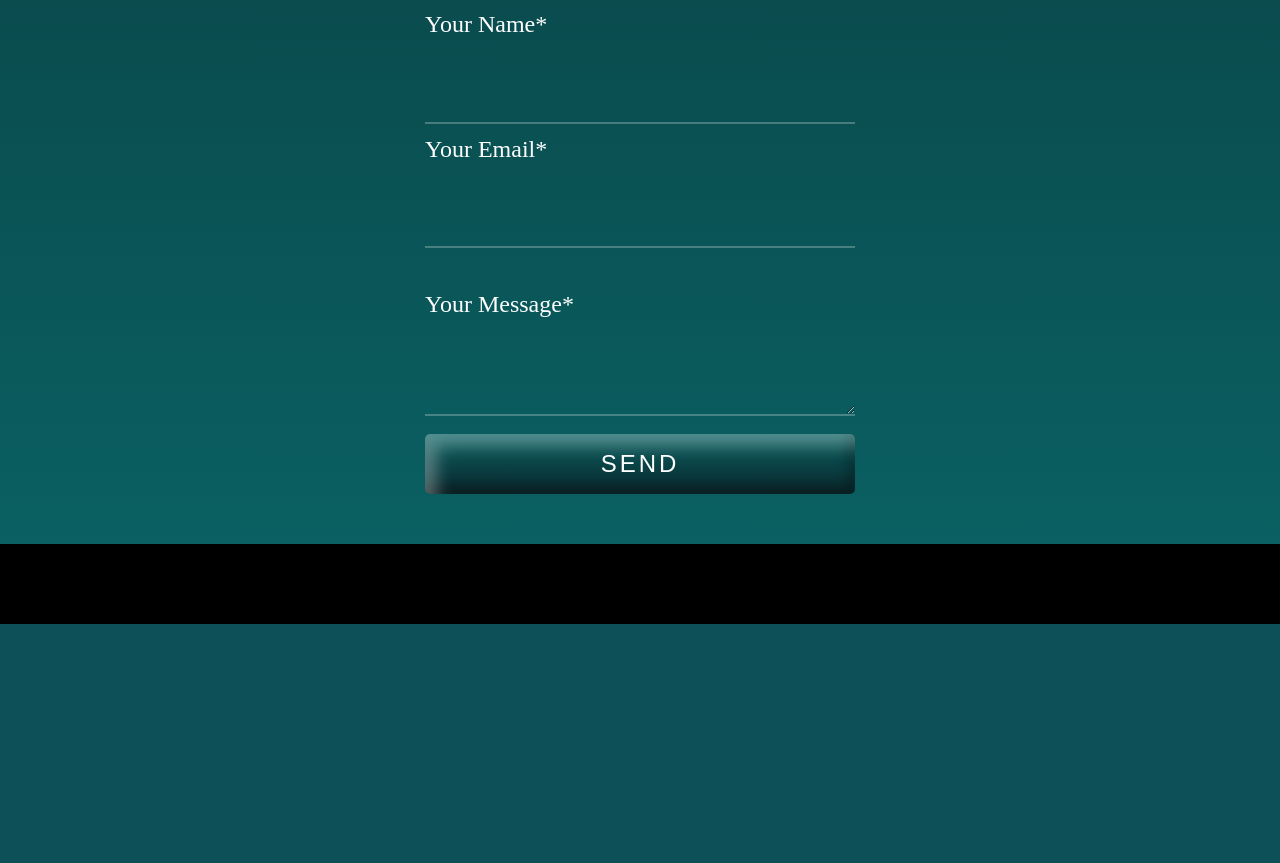
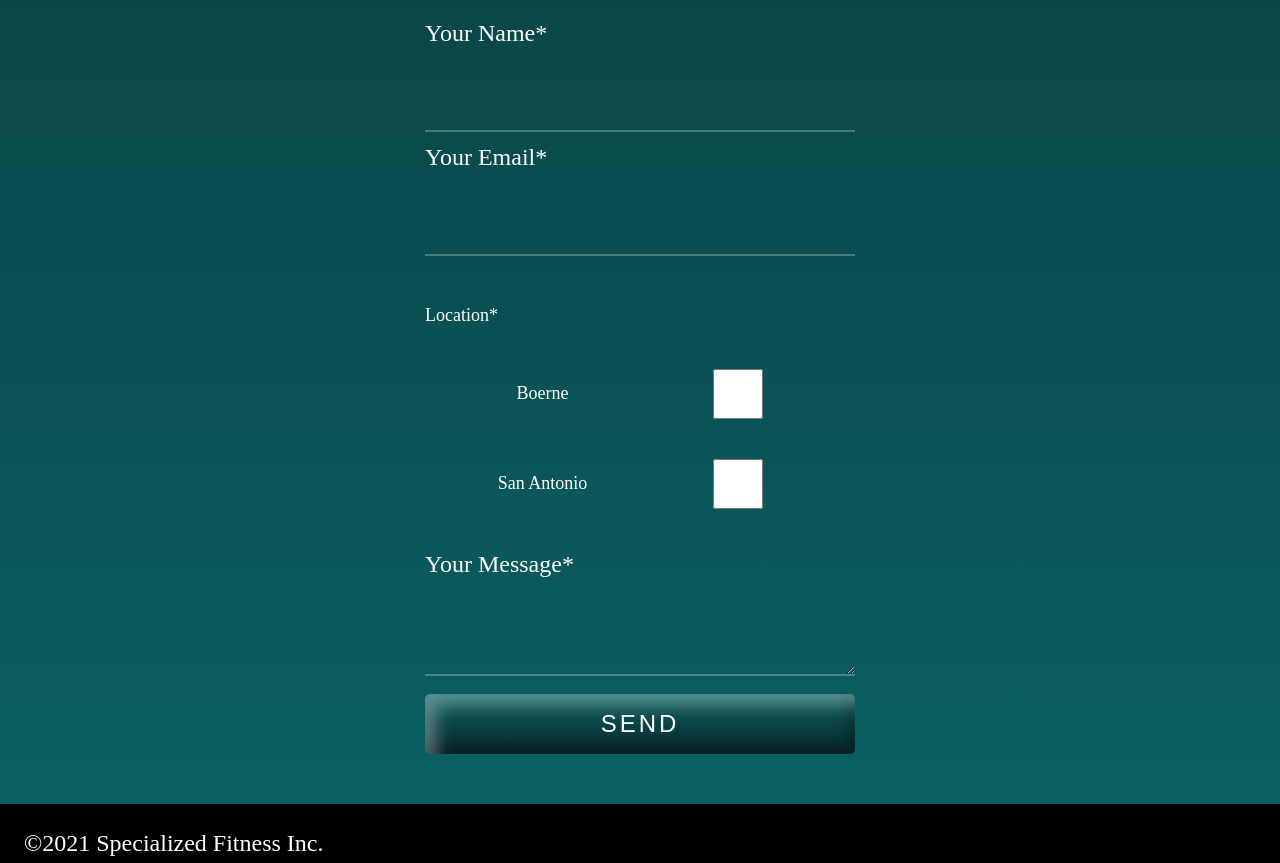
Before and after one commit to Graeme-Parker-Smith/fit, a PHP site: page / in a window 1280 px wide. Shown: the part 1861-2724 px from the top of the page. Before the commit the page ends 2485 px from the top, so only its background shows below. Run offline with PHP 8.4, Linux system fonts and the light colour scheme.

Commit message:
add location checkboxes and increase hero size

```diff
--- /dev/null
+++ b/app/scss/_checkbox.scss
@@ -0,0 +1,126 @@
+/* Made by Jimmy Gillam */
+$checked-color: #34b93d;
+$unchecked-color: #000;
+$checkbox-height: 100px;
+$background-color:#667788;
+$font-color:#efefef;
+$duration: .4s;
+
+/* Checkmark style starts */
+
+@-moz-keyframes dothabottomcheck{
+    0% { height: 0; }
+    100% { height: $checkbox-height/2; }
+}
+
+@-webkit-keyframes dothabottomcheck{
+    0% { height: 0; }
+    100% { height: $checkbox-height/2; }
+}
+
+@keyframes dothabottomcheck{
+    0% { height: 0; }
+    100% { height: $checkbox-height/2;  }
+}
+
+@keyframes dothatopcheck{
+    0% { height: 0; }
+    50% { height: 0; }
+    100% { height: $checkbox-height * 1.2; }
+}
+@-webkit-keyframes dothatopcheck{
+    0% { height: 0; }
+    50% { height: 0; }
+    100% { height: $checkbox-height * 1.2; }
+}
+@-moz-keyframes dothatopcheck{
+    0% { height: 0; }
+    50% { height: 0; }
+    100% { height: $checkbox-height * 1.2; }
+}
+
+input[type=checkbox]{
+    height: 50px;
+    width: 50px;
+}
+
+.check-box {
+    height: $checkbox-height;
+    width: $checkbox-height;
+    background-color: transparent;
+    border: $checkbox-height * .1 solid $unchecked-color;
+    border-radius: 5px;
+    position: relative;
+    display: inline-block;
+    -moz-box-sizing: border-box;
+    -webkit-box-sizing: border-box;
+    box-sizing: border-box;
+    -moz-transition: border-color ease $duration/2;
+    -o-transition: border-color ease $duration/2;
+    -webkit-transition: border-color ease $duration/2;
+    transition: border-color ease $duration/2;
+    cursor:pointer;
+
+    &::before, &::after {
+        -moz-box-sizing: border-box;
+        -webkit-box-sizing: border-box;
+        box-sizing: border-box;
+        position: absolute;
+        height: 0;
+        width: $checkbox-height * .2;
+        background-color: $checked-color;
+        display: inline-block;
+        -moz-transform-origin: left top;
+        -ms-transform-origin: left top;
+        -o-transform-origin: left top;
+        -webkit-transform-origin: left top;
+        transform-origin: left top;
+        border-radius: 5px;
+        content: ' ';
+        -webkit-transition: opacity ease .5;
+        -moz-transition: opacity ease .5;
+        transition: opacity ease .5;
+    }
+
+    &::before {
+        top:$checkbox-height * .72;
+        left: $checkbox-height * .41;
+        box-shadow: 0 0 0 $checkbox-height * .05 $background-color;
+        -moz-transform: rotate(-135deg);
+        -ms-transform: rotate(-135deg);
+        -o-transform: rotate(-135deg);
+        -webkit-transform: rotate(-135deg);
+        transform: rotate(-135deg);
+    }
+
+    &::after {
+        top: $checkbox-height * .37;
+        left: $checkbox-height * .05;
+        -moz-transform: rotate(-45deg);
+        -ms-transform: rotate(-45deg);
+        -o-transform: rotate(-45deg);
+        -webkit-transform: rotate(-45deg);
+        transform: rotate(-45deg);
+    }
+}
+
+input[type=checkbox]:checked + .check-box,
+.check-box.checked{
+    border-color:$checked-color;
+
+    &::after{
+        height: $checkbox-height * .5;
+        -moz-animation: dothabottomcheck $duration/2 ease 0s forwards;
+        -o-animation: dothabottomcheck $duration/2 ease 0s forwards;
+        -webkit-animation: dothabottomcheck $duration/2 ease 0s forwards;
+        animation: dothabottomcheck $duration/2 ease 0s forwards;
+    }
+
+    &::before{
+        height: $checkbox-height * 1.2;
+        -moz-animation: dothatopcheck $duration ease 0s forwards;
+        -o-animation: dothatopcheck $duration ease 0s forwards;
+        -webkit-animation: dothatopcheck $duration ease 0s forwards;
+        animation: dothatopcheck $duration ease 0s forwards;
+    }
+}
--- a/app/scss/_contact.scss
+++ b/app/scss/_contact.scss
@@ -29,6 +29,10 @@
 
             outline: none;
             color: white;
+
+            &__checkboxes {
+                font-size: 18px;
+            }
         }
 
         &__submit {
--- a/app/scss/_footer.scss
+++ b/app/scss/_footer.scss
@@ -1,8 +1,9 @@
 .footer {
     background-color: black;
     color: $white;
-    padding: 2.5rem;
-    text-align: center;
+    padding: 1.5rem;
+    padding-bottom: 0.25rem;
+    text-align: left;
 
     .container {
         @include breakpoint-up(large) {
--- a/app/scss/_globals.scss
+++ b/app/scss/_globals.scss
@@ -134,6 +134,23 @@ a:hover {
 	}
 }
 
+// Grid
+.grid--2x2 {
+	display: grid;
+	grid-template-columns: repeat(2, 1fr);
+}
+
+.grid--4x4 {
+	display: grid;
+    grid-template-columns: repeat(2, 1fr);
+    justify-items: center;
+    align-items: center;
+}
+
+.pad-20 {
+	margin: 20px;
+}
+
 // Buttons
 button,
 .button {
--- a/app/scss/_hero.scss
+++ b/app/scss/_hero.scss
@@ -36,6 +36,7 @@
         background-position: 50% 50%;
         // min-height: 17.5rem;
         min-height: 100vh;
+        height: 110vh;
         width: 100vw;
 
         // @include breakpoint-up(medium) {
--- a/app/scss/style.css
+++ b/app/scss/style.css
@@ -35,6 +35,148 @@
 }
 .fade-out {
   animation: fade-out 200ms ease-in-out forwards;
+}
+
+/* Made by Jimmy Gillam */
+/* Checkmark style starts */
+@-moz-keyframes dothabottomcheck {
+  0% {
+    height: 0;
+  }
+  100% {
+    height: 50px;
+  }
+}
+@-webkit-keyframes dothabottomcheck {
+  0% {
+    height: 0;
+  }
+  100% {
+    height: 50px;
+  }
+}
+@keyframes dothabottomcheck {
+  0% {
+    height: 0;
+  }
+  100% {
+    height: 50px;
+  }
+}
+@keyframes dothatopcheck {
+  0% {
+    height: 0;
+  }
+  50% {
+    height: 0;
+  }
+  100% {
+    height: 120px;
+  }
+}
+@-webkit-keyframes dothatopcheck {
+  0% {
+    height: 0;
+  }
+  50% {
+    height: 0;
+  }
+  100% {
+    height: 120px;
+  }
+}
+@-moz-keyframes dothatopcheck {
+  0% {
+    height: 0;
+  }
+  50% {
+    height: 0;
+  }
+  100% {
+    height: 120px;
+  }
+}
+input[type=checkbox] {
+  height: 50px;
+  width: 50px;
+}
+
+.check-box {
+  height: 100px;
+  width: 100px;
+  background-color: transparent;
+  border: 10px solid #000;
+  border-radius: 5px;
+  position: relative;
+  display: inline-block;
+  -moz-box-sizing: border-box;
+  -webkit-box-sizing: border-box;
+  box-sizing: border-box;
+  -moz-transition: border-color ease 0.2s;
+  -o-transition: border-color ease 0.2s;
+  -webkit-transition: border-color ease 0.2s;
+  transition: border-color ease 0.2s;
+  cursor: pointer;
+}
+.check-box::before, .check-box::after {
+  -moz-box-sizing: border-box;
+  -webkit-box-sizing: border-box;
+  box-sizing: border-box;
+  position: absolute;
+  height: 0;
+  width: 20px;
+  background-color: #34b93d;
+  display: inline-block;
+  -moz-transform-origin: left top;
+  -ms-transform-origin: left top;
+  -o-transform-origin: left top;
+  -webkit-transform-origin: left top;
+  transform-origin: left top;
+  border-radius: 5px;
+  content: " ";
+  -webkit-transition: opacity ease 0.5;
+  -moz-transition: opacity ease 0.5;
+  transition: opacity ease 0.5;
+}
+.check-box::before {
+  top: 72px;
+  left: 41px;
+  box-shadow: 0 0 0 5px #667788;
+  -moz-transform: rotate(-135deg);
+  -ms-transform: rotate(-135deg);
+  -o-transform: rotate(-135deg);
+  -webkit-transform: rotate(-135deg);
+  transform: rotate(-135deg);
+}
+.check-box::after {
+  top: 37px;
+  left: 5px;
+  -moz-transform: rotate(-45deg);
+  -ms-transform: rotate(-45deg);
+  -o-transform: rotate(-45deg);
+  -webkit-transform: rotate(-45deg);
+  transform: rotate(-45deg);
+}
+
+input[type=checkbox]:checked + .check-box,
+.check-box.checked {
+  border-color: #34b93d;
+}
+input[type=checkbox]:checked + .check-box::after,
+.check-box.checked::after {
+  height: 50px;
+  -moz-animation: dothabottomcheck 0.2s ease 0s forwards;
+  -o-animation: dothabottomcheck 0.2s ease 0s forwards;
+  -webkit-animation: dothabottomcheck 0.2s ease 0s forwards;
+  animation: dothabottomcheck 0.2s ease 0s forwards;
+}
+input[type=checkbox]:checked + .check-box::before,
+.check-box.checked::before {
+  height: 120px;
+  -moz-animation: dothatopcheck 0.4s ease 0s forwards;
+  -o-animation: dothatopcheck 0.4s ease 0s forwards;
+  -webkit-animation: dothatopcheck 0.4s ease 0s forwards;
+  animation: dothatopcheck 0.4s ease 0s forwards;
 }
 
 html {
@@ -171,6 +313,22 @@ a:hover {
   align-items: center;
 }
 
+.grid--2x2 {
+  display: grid;
+  grid-template-columns: repeat(2, 1fr);
+}
+
+.grid--4x4 {
+  display: grid;
+  grid-template-columns: repeat(2, 1fr);
+  justify-items: center;
+  align-items: center;
+}
+
+.pad-20 {
+  margin: 20px;
+}
+
 button,
 .button {
   position: relative;
@@ -296,6 +454,7 @@ button:hover::before,
   background-repeat: no-repeat;
   background-position: 50% 50%;
   min-height: 100vh;
+  height: 110vh;
   width: 100vw;
 }
 .no-webp .hero__image {
@@ -386,6 +545,9 @@ button:hover::before,
   outline: none;
   color: white;
 }
+.contact__form__input__checkboxes {
+  font-size: 18px;
+}
 .contact__form__submit {
   font-size: 1.5rem;
   display: inline-block;
@@ -412,8 +574,9 @@ button:hover::before,
 .footer {
   background-color: black;
   color: white;
-  padding: 2.5rem;
-  text-align: center;
+  padding: 1.5rem;
+  padding-bottom: 0.25rem;
+  text-align: left;
 }
 @media (min-width: 64em) {
   .footer .container {
--- a/app/scss/style.scss
+++ b/app/scss/style.scss
@@ -1,6 +1,7 @@
 @import "variables";
 @import "mixins";
 @import "animations";
+@import "checkbox";
 
 @import "globals";
 @import "header";
--- a/home.html
+++ b/home.html
@@ -107,11 +107,29 @@
 
 			<section class="contact" id="contact">
 				<h2>Contact Us</h2>
-				<form class="contact__form" action="/">
+				<form class="contact__form" action="" method="post">
 					<label for="name">Your Name*</label><br />
 					<input class="contact__form__input" type="text" id="name" name="name" /><br />
 					<label for="email">Your Email*</label><br />
 					<input class="contact__form__input" type="email" id="email" name="email" /><br /><br />
+					<!-- <label for="location">Your checkbox*</label><br />
+					<input class="contact__form__input" type="checkbox" id="location-input" name="location" /><br /><br />
+					<input class="contact__form__input" type="checkbox" id="location-input" name="location" /><br /><br /> -->
+					<label class="contact__form__input__checkboxes">
+						Location*
+						<div class="pad-20 grid--4x4">
+							<!-- <div> -->
+								<label class="pad-20">Boerne</label>
+								<input value="location-boerne" class="pad-20" type="checkbox" name="location-boerne" />
+							<!-- </div> -->
+							<!-- <div> -->
+								<label class="pad-20">San Antonio</label>
+								<input value="location-sanAntonio" class="pad-20" type="checkbox" name="location-sanAntonio" />
+							<!-- </div> -->
+						</div>
+					</label>
+					<!-- <br />
+					<br /> -->
 					<label for="message">Your Message*</label><br />
 					<textarea class="contact__form__input" type="text" id="message" name="message"></textarea>
 					<input id="submitMsgBtn" class="contact__form__submit button" type="submit" value="Send" />
@@ -120,8 +138,8 @@
 		</div>
 
 		<footer class="footer">
-			<!-- <p>©2021 Specialized Fitness Inc.</p>
-			<p>Owned and managed by Damian Cortez</p>
+			<span>©2021 Specialized Fitness Inc.</span>
+			<!-- <p>Owned and managed by Damian Cortez</p>
 			<p>Designed and coded by Graeme Smith</p> -->
 		</footer>
 
```
Also changed, not shown: 1 other file.
